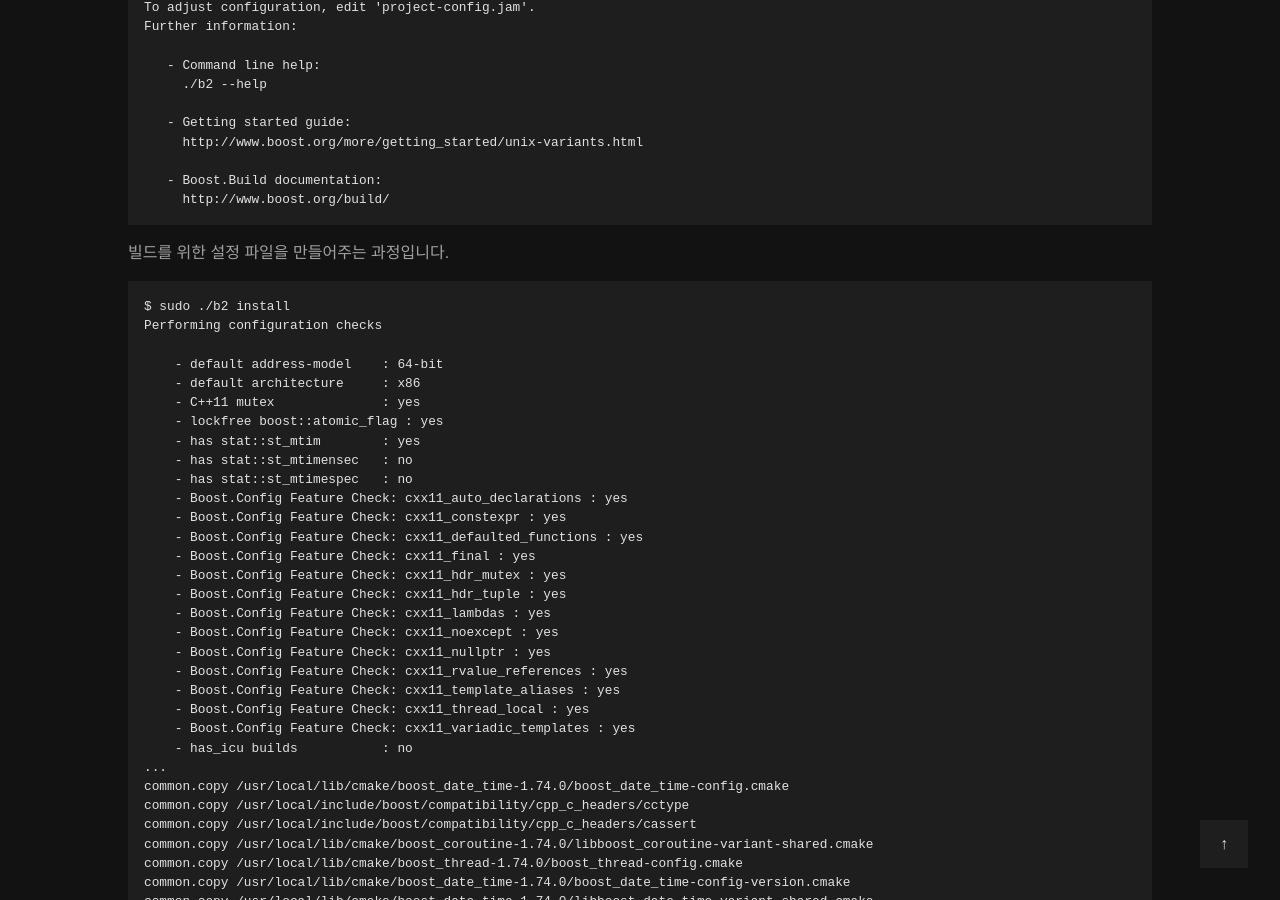
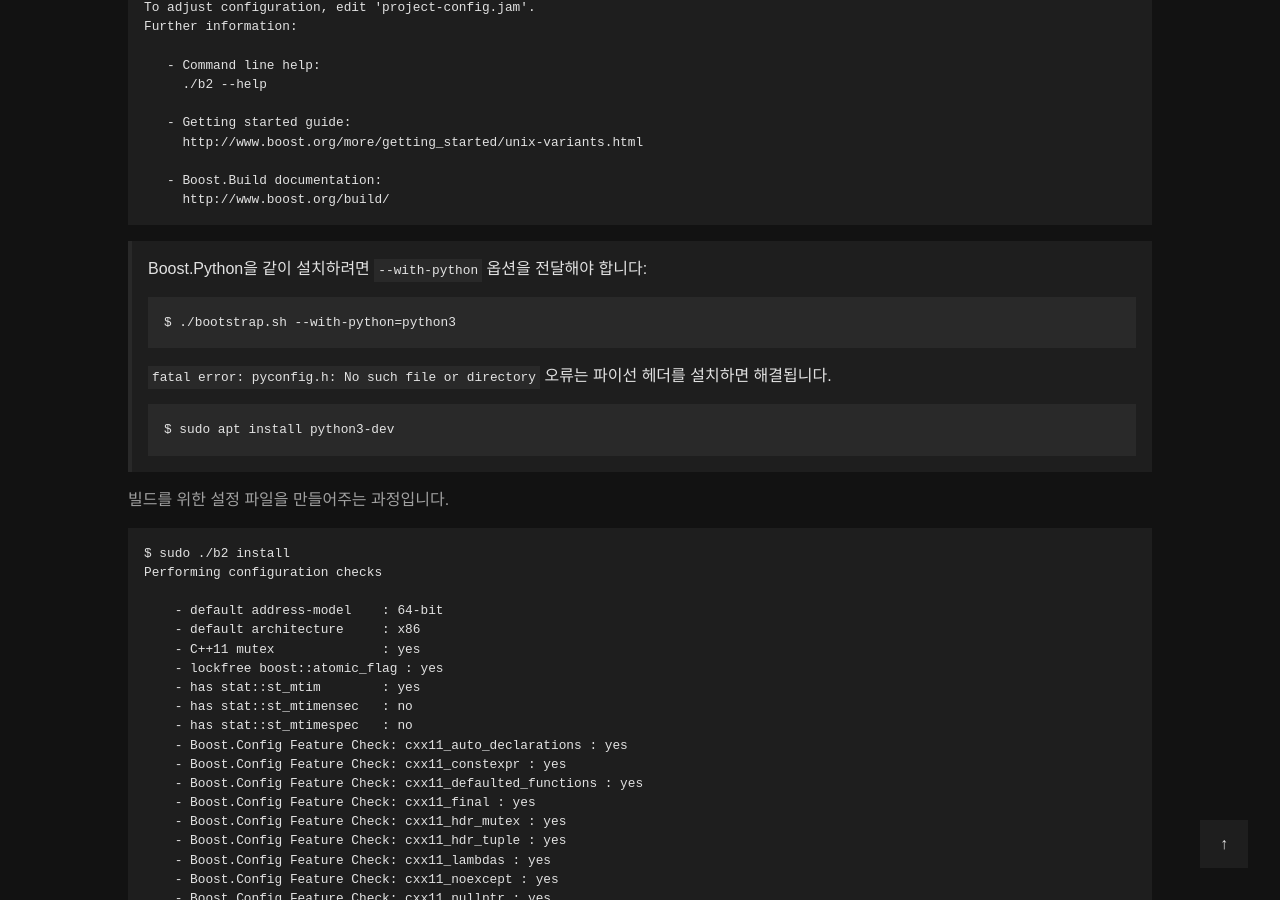
Before and after one commit to int-i/int-i.github.io, a Jekyll site: the page built from _posts/2020-09-19-ubuntu-boost.md, in a window 1280 px wide and 900 px high, scrolled down 969 px. Built offline with Jekyll 4.4.1, drawn with Linux system fonts in a browser that asks for light colours; some web fonts are replaced; a script that is not in the unit is left out; comment, search, counter and statistics services are not loaded.

Commit message:
Update post

````diff
--- a/_posts/2020-09-19-ubuntu-boost.md
+++ b/_posts/2020-09-19-ubuntu-boost.md
@@ -54,6 +54,18 @@
    - Boost.Build documentation:
      http://www.boost.org/build/
 ```
+
+> Boost.Python을 같이 설치하려면 `--with-python` 옵션을 전달해야 합니다:
+>
+> ```txt
+> $ ./bootstrap.sh --with-python=python3
+> ```
+>
+> `fatal error: pyconfig.h: No such file or directory` 오류는 파이선 헤더를 설치하면 해결됩니다.
+>
+> ```txt
+> $ sudo apt install python3-dev
+> ```
 
 빌드를 위한 설정 파일을 만들어주는 과정입니다.
 
````
